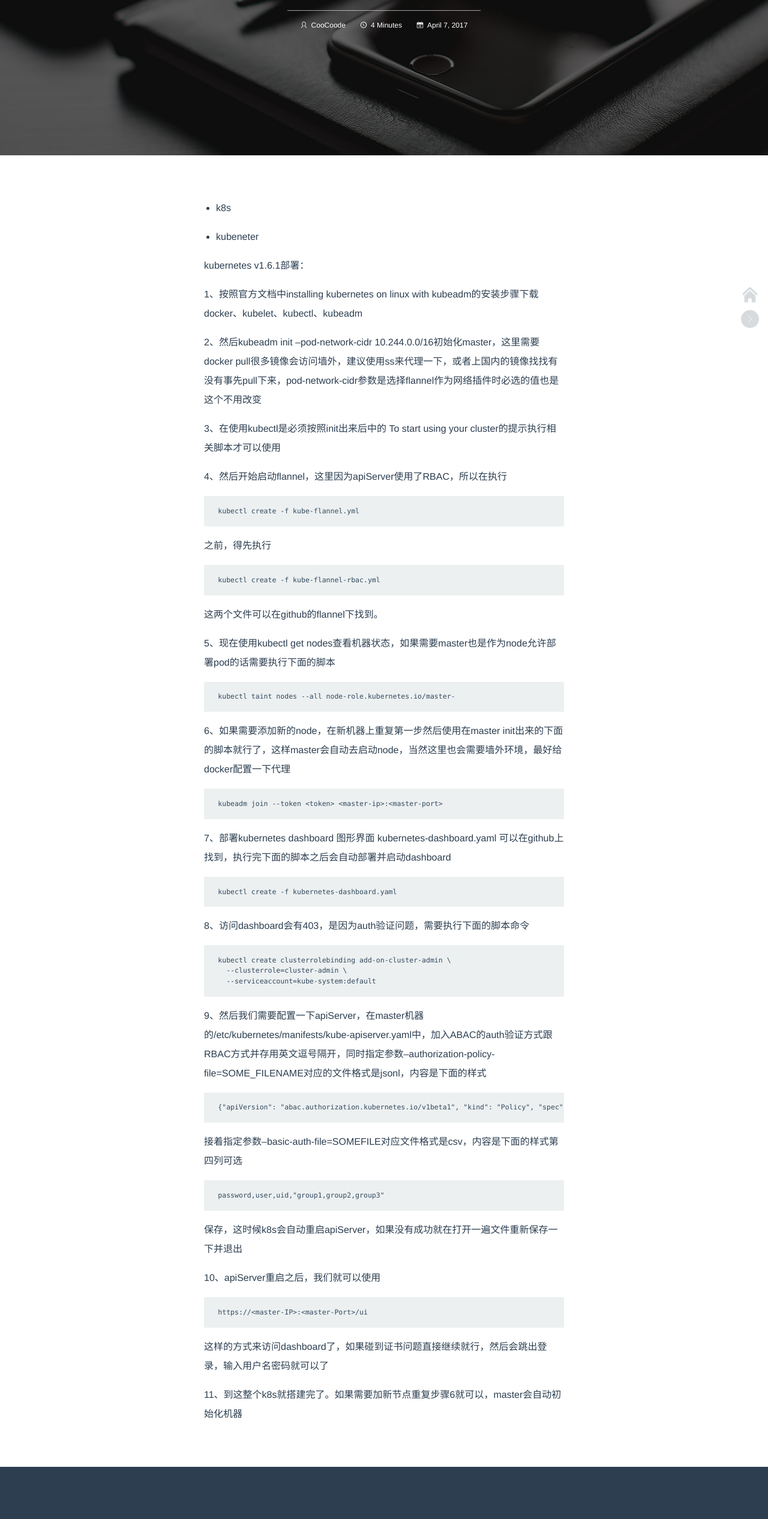
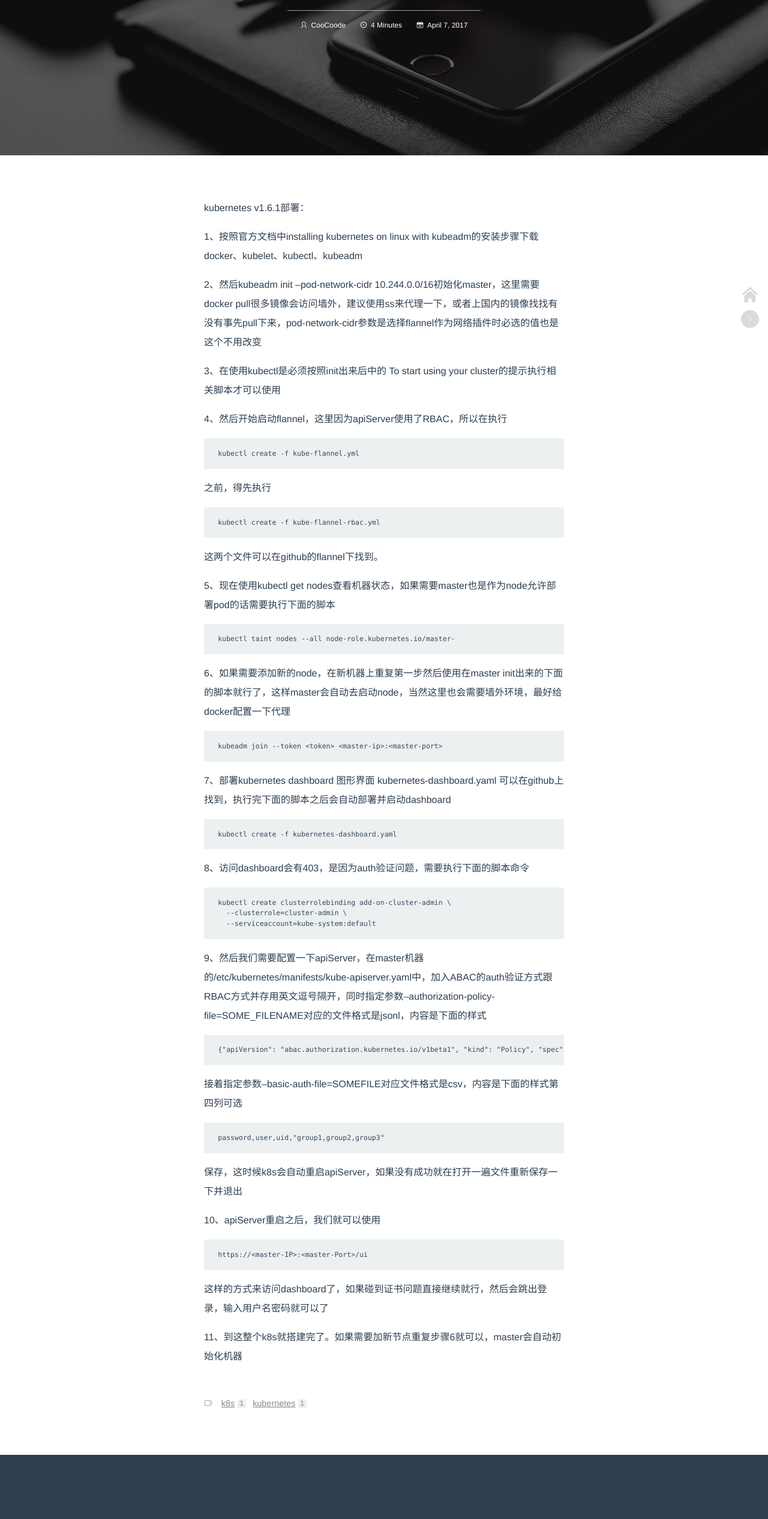
Before and after one commit to CooCoode/coocoode.github.io, a plain HTML site: page 2017/04/07/Installing-k8s-on-ubuntu/index.html in a window 1280 px wide. Shown: the part 223-2756 px from the top of the page at 60% size. Drawn offline with Linux system fonts and the light colour scheme; a script that the page names is missing.

Commit message:
commit update blog add tag of install k8s

```diff
--- a/2017/04/07/Installing-k8s-on-ubuntu/index.html
+++ b/2017/04/07/Installing-k8s-on-ubuntu/index.html
@@ -1,10 +1,4 @@
-<!DOCTYPE html><html lang="zh-cn"><head><meta charset="utf-8"><meta name="viewport" content="width=device-width,initial-scale=1.0,minimum-scale=1.0,maximum-scale=1.0,user-scalable=no"><meta name="format-detection" content="telephone=no"><meta name="format-detection" content="email=no"><meta name="description"><meta name="keywords" content="CooCoode"><title>Installing-k8s-on-ubuntu - CooCoode's Blog</title><link rel="stylesheet" href="/css/main_style.min.css"><link rel="icon" href="/favicon.ico"></head><body><div class="post-header"><img class="background" src="/default_images/post_background.jpg"><div class="post-title"><h1 class="title">Installing-k8s-on-ubuntu</h1><ul class="meta"><li><i class="icon icon-author"></i>CooCoode</li><li><i class="icon icon-clock"></i>4 Minutes</li><li><i class="icon icon-calendar"></i>April 7, 2017</li></ul></div></div><div class="article-content" style="max-width:600px"><ul>
-<li><p>k8s</p>
-</li>
-<li><p>kubeneter</p>
-</li>
-</ul>
-<p>kubernetes v1.6.1部署：</p>
+<!DOCTYPE html><html lang="zh-cn"><head><meta charset="utf-8"><meta name="viewport" content="width=device-width,initial-scale=1.0,minimum-scale=1.0,maximum-scale=1.0,user-scalable=no"><meta name="format-detection" content="telephone=no"><meta name="format-detection" content="email=no"><meta name="description"><meta name="keywords" content="CooCoode"><title>Installing-k8s-on-ubuntu - CooCoode's Blog</title><link rel="stylesheet" href="/css/main_style.min.css"><link rel="icon" href="/favicon.ico"></head><body><div class="post-header"><img class="background" src="/default_images/post_background.jpg"><div class="post-title"><h1 class="title">Installing-k8s-on-ubuntu</h1><ul class="meta"><li><i class="icon icon-author"></i>CooCoode</li><li><i class="icon icon-clock"></i>4 Minutes</li><li><i class="icon icon-calendar"></i>April 7, 2017</li></ul></div></div><div class="article-content" style="max-width:600px"><p>kubernetes v1.6.1部署：</p>
 <p>1、按照官方文档中installing kubernetes on linux with kubeadm的安装步骤下载docker、kubelet、kubectl、kubeadm</p>
 <p>2、然后kubeadm init –pod-network-cidr 10.244.0.0/16初始化master，这里需要docker pull很多镜像会访问墙外，建议使用ss来代理一下，或者上国内的镜像找找有没有事先pull下来，pod-network-cidr参数是选择flannel作为网络插件时必选的值也是这个不用改变</p>
 <p>3、在使用kubectl是必须按照init出来后中的 To start using your cluster的提示执行相关脚本才可以使用</p>
@@ -30,7 +24,7 @@
 <figure class="highlight plain"><table><tr><td class="gutter"><pre><div class="line">1</div></pre></td><td class="code"><pre><div class="line">https://&lt;master-IP&gt;:&lt;master-Port&gt;/ui</div></pre></td></tr></table></figure>
 <p>这样的方式来访问dashboard了，如果碰到证书问题直接继续就行，然后会跳出登录，输入用户名密码就可以了</p>
 <p>11、到这整个k8s就搭建完了。如果需要加新节点重复步骤6就可以，master会自动初始化机器</p>
-</div><div class="article-meta" style="max-width:600px"></div><div class="article-comment" style="max-width:600px"><div class="ds-thread" id="ds-thread" data-thread-key="cj17pgauj0000bnfyf703e77d" data-title="Installing-k8s-on-ubuntu" data-url="http://coocoode.github.io/2017/04/07/Installing-k8s-on-ubuntu/" site-name="ueibo"></div><script>var siteName = document.getElementById('ds-thread').getAttribute('site-name');
+</div><div class="article-meta" style="max-width:600px"><div class="tags"><i class="icon icon-tag"></i><ul class="tag-list"><li class="tag-list-item"><a class="tag-list-link" href="/tags/k8s/">k8s</a><span class="tag-list-count">1</span></li><li class="tag-list-item"><a class="tag-list-link" href="/tags/kubernetes/">kubernetes</a><span class="tag-list-count">1</span></li></ul></div></div><div class="article-comment" style="max-width:600px"><div class="ds-thread" id="ds-thread" data-thread-key="cj17pgauj0000bnfyf703e77d" data-title="Installing-k8s-on-ubuntu" data-url="http://coocoode.github.io/2017/04/07/Installing-k8s-on-ubuntu/" site-name="ueibo"></div><script>var siteName = document.getElementById('ds-thread').getAttribute('site-name');
 var duoshuoQuery = {short_name: siteName};
 (function() {
   var ds = document.createElement('script');
```
Also changed, not shown: tags/k8s/index.html (added, +1 -0 lines), tags/kubernetes/index.html (added, +1 -0 lines).
